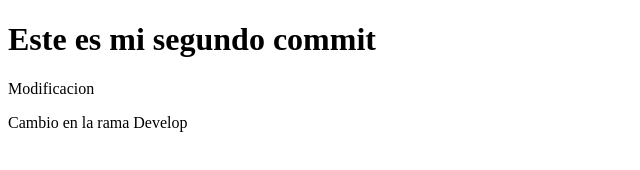
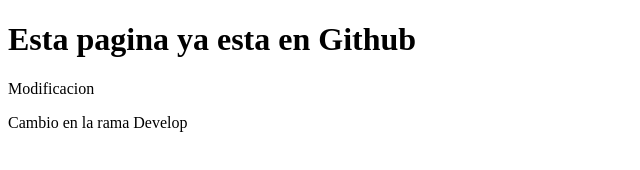
Before and after one commit to nacho-cordoba/clase-10-coder, a plain HTML site: page index.html in a window 1280 px wide. Shown: the whole page, without its empty margins (0-640 px from the left). Drawn offline with Linux system fonts and the light colour scheme.

Commit message:
Segundo commit

```diff
--- a/index.html
+++ b/index.html
@@ -10,7 +10,7 @@
 </head>
 <body>
 
-    <h1>Este es mi segundo commit</h1>
+    <h1>Esta pagina ya esta en Github</h1>
     <p>Modificacion</p>
     <span>Cambio en la rama Develop</span>
 
```
